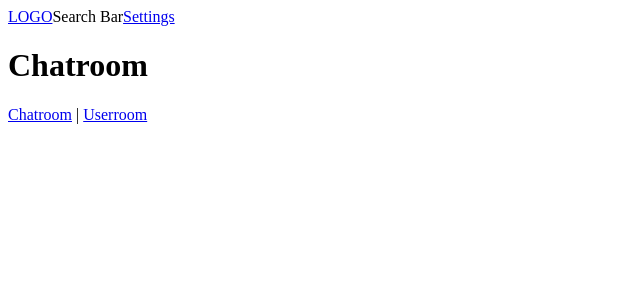
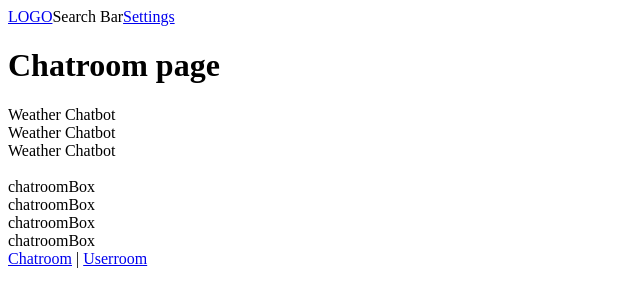
Before and after one commit to eric8979/sandbox-project, a React (Create React App) app in the folder client/: page / in a window 1280 px wide. Shown: the top 302 px of the page, without its empty margins (0-640 px from the left). Built offline with nearby package versions, Linux system fonts and the light colour scheme.

Commit message:
Add chatroombox, userbox components

```diff
--- a/client/src/App.js
+++ b/client/src/App.js
@@ -1,12 +1,27 @@
 // components
 import Bottombar from "./components/Bottombar";
 import Topbar from "./components/Topbar";
+import ChatroomBox from "./components/ChatroomBox";
 
 function App() {
   return (
     <div>
       <Topbar />
-      <h1>Chatroom</h1>
+      <h1>Chatroom page</h1>
+      <div>
+        <div>Weather Chatbot</div>
+        <div>Weather Chatbot</div>
+        <div>Weather Chatbot</div>
+      </div>
+
+      <br />
+
+      <div>
+        <ChatroomBox />
+        <ChatroomBox />
+        <ChatroomBox />
+        <ChatroomBox />
+      </div>
       <Bottombar />
     </div>
   );
--- /dev/null
+++ b/client/src/components/ChatroomBox.jsx
@@ -0,0 +1,5 @@
+function ChatroomBox() {
+  return <div>chatroomBox</div>;
+}
+
+export default ChatroomBox;
--- /dev/null
+++ b/client/src/components/UserBox.jsx
@@ -0,0 +1,5 @@
+function UserBox() {
+  return <div>UserBox</div>;
+}
+
+export default UserBox;
--- a/client/src/routes/userroom.jsx
+++ b/client/src/routes/userroom.jsx
@@ -1,12 +1,19 @@
 // components
 import Bottombar from "../components/Bottombar";
 import Topbar from "../components/Topbar";
+import UserBox from "../components/UserBox";
 
 function Userroom() {
   return (
     <div>
       <Topbar />
       <h1>Userroom page</h1>
+      <div>
+        <UserBox />
+        <UserBox />
+        <UserBox />
+        <UserBox />
+      </div>
       <Bottombar />
     </div>
   );
```
